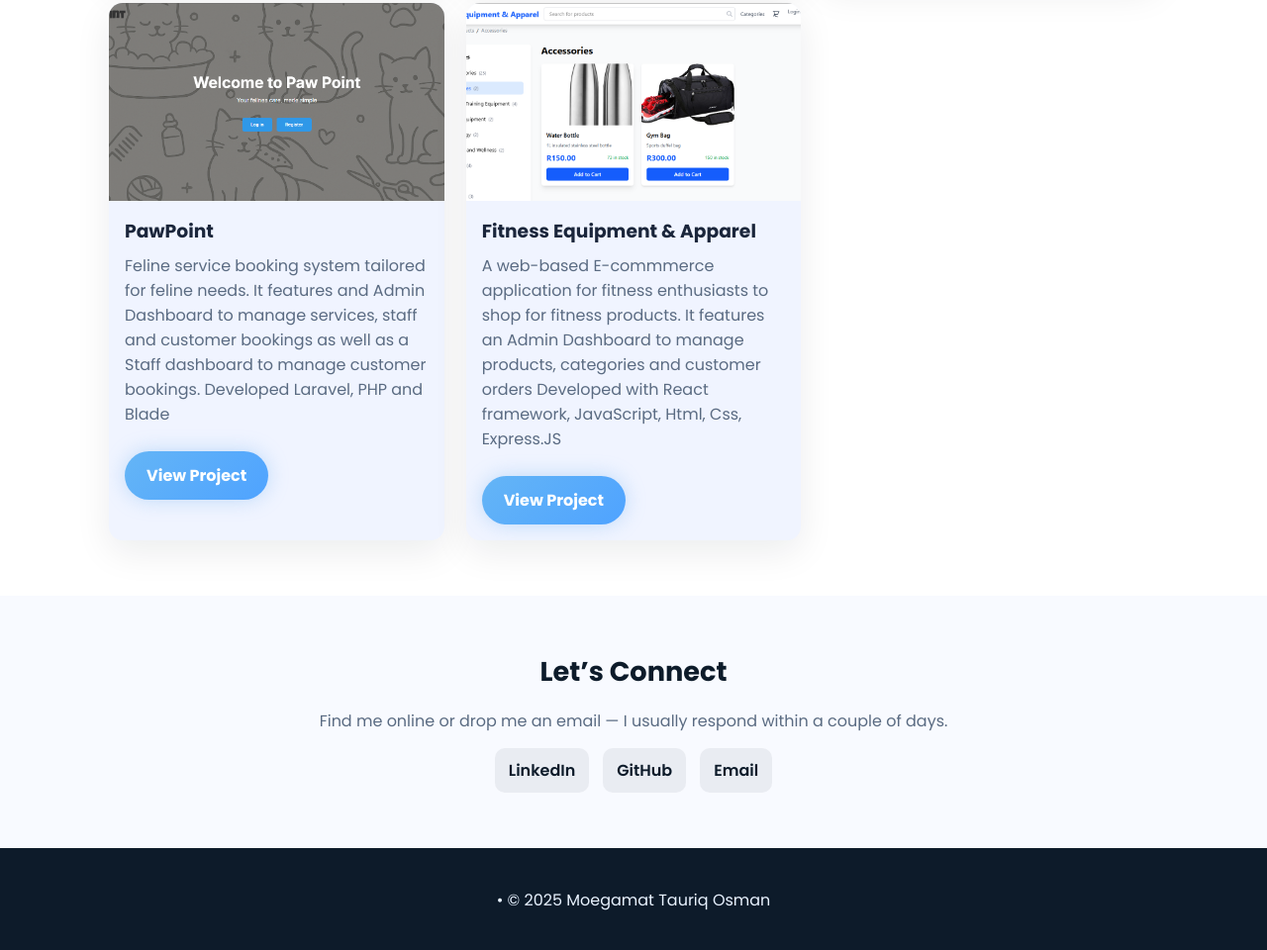
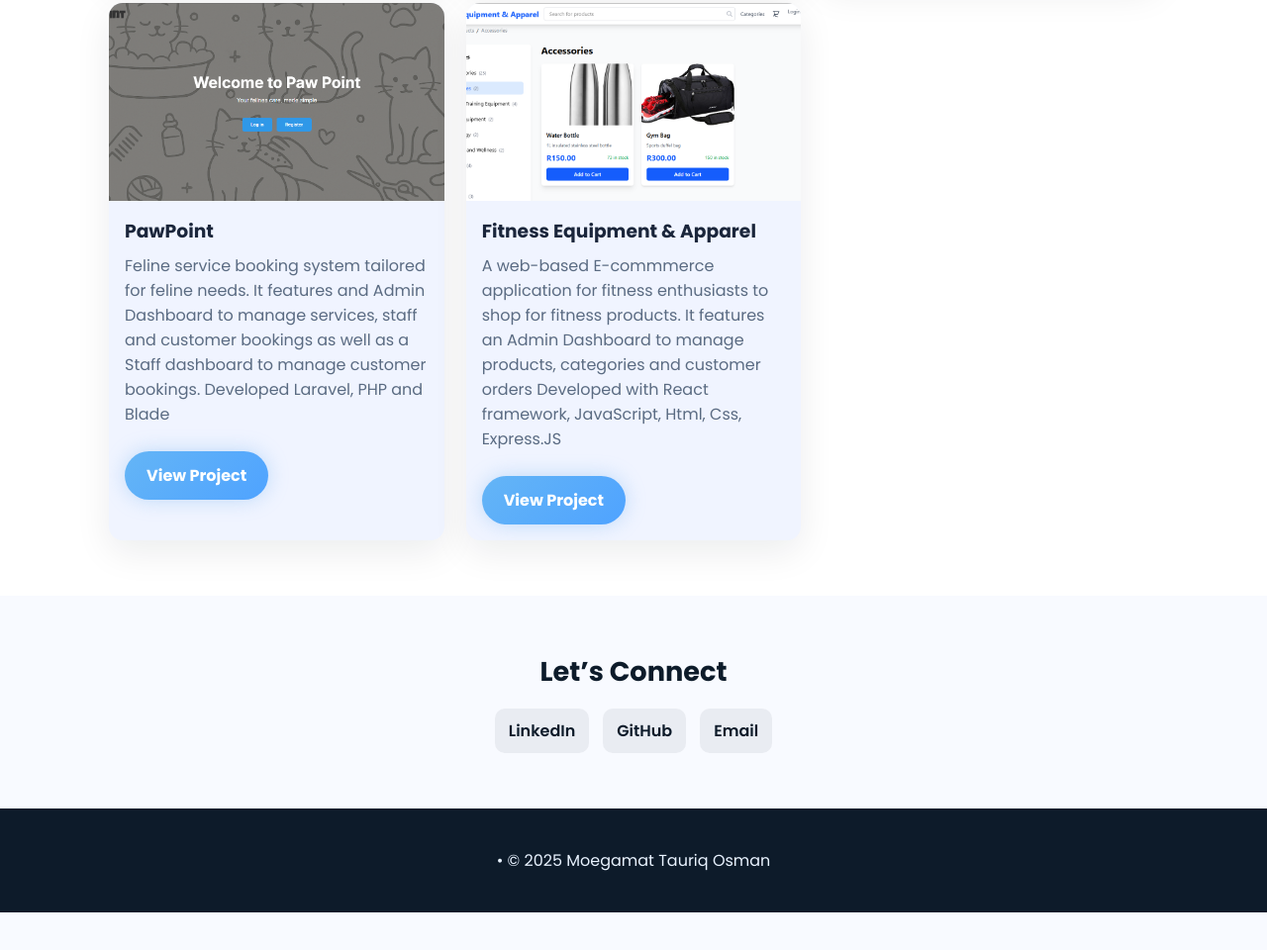
Before and after one commit to Moegamat-Tauriq-Osman/moegamat-tauriq-osman.github.io, a plain HTML site: page DigitalPortfolio/index.html in a window 1280 px wide. Shown: the part 2221-3181 px from the top of the page at 99% size. After the commit the page ends 3143 px from the top, so only its background shows below. Drawn offline with nearby package versions, Linux system fonts and the light colour scheme.

Commit message:
Update index.html

```diff
--- a/DigitalPortfolio/index.html
+++ b/DigitalPortfolio/index.html
@@ -358,7 +358,6 @@ footer{background:var(--navy-900);color:var(--blue-100);padding:24px 20px;text-a
 <section id="contact" class="reveal">
   <div class="container">
     <h2>Let’s Connect</h2>
-    <p class="lead-small">Find me online or drop me an email — I usually respond within a couple of days.</p>
     <div class="socials">
       <a href="https://www.linkedin.com/" target="_blank" rel="noopener">LinkedIn</a>
       <a href="https://github.com/" target="_blank" rel="noopener">GitHub</a>
```
